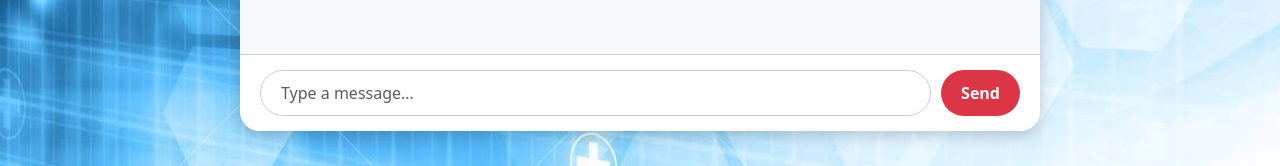
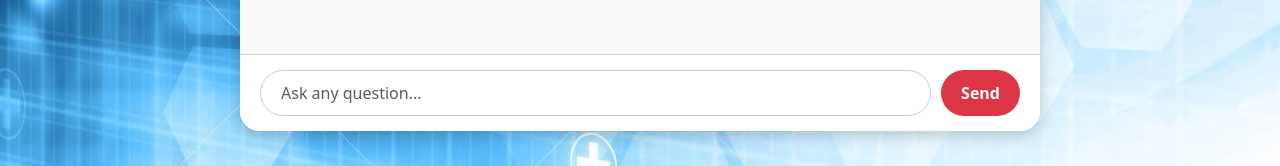
Before and after one commit to Samridhan2005/myomind, a React (Create React App) app: page / in a window 1280 px wide. Shown: the part 589-755 px from the top of the page. Built offline with nearby package versions, Linux system fonts and the light colour scheme.

Commit message:
map view added in chat

```diff
--- a/src/Chatbot.js
+++ b/src/Chatbot.js
@@ -99,7 +99,7 @@ function Chatbot() {
           <input
             type="text"
             className="form-control"
-            placeholder="Type a message..."
+            placeholder="Ask any question..."
             value={message}
             onChange={(e) => setMessage(e.target.value)}
             onKeyPress={(e) => e.key === "Enter" && sendMessage()}
```
